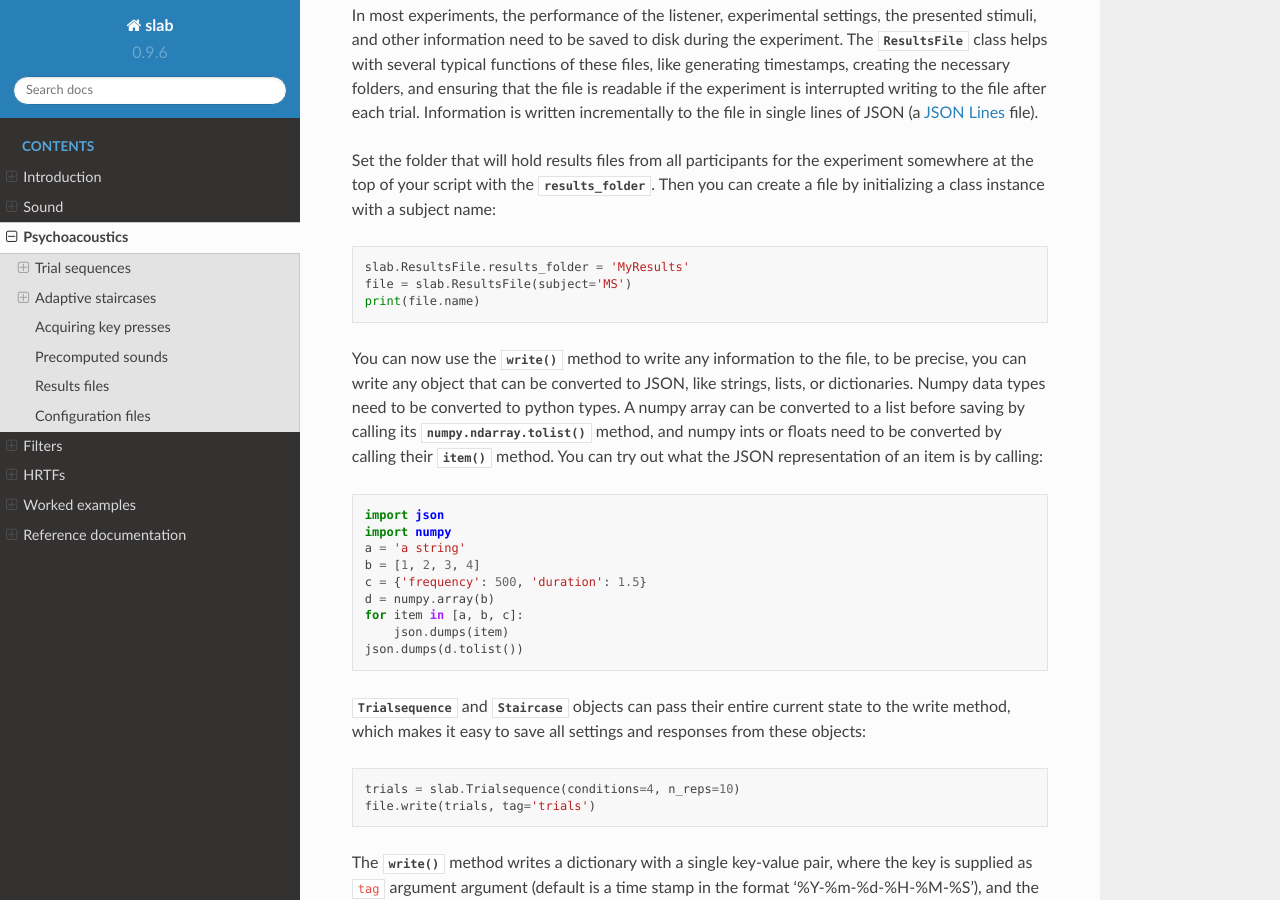
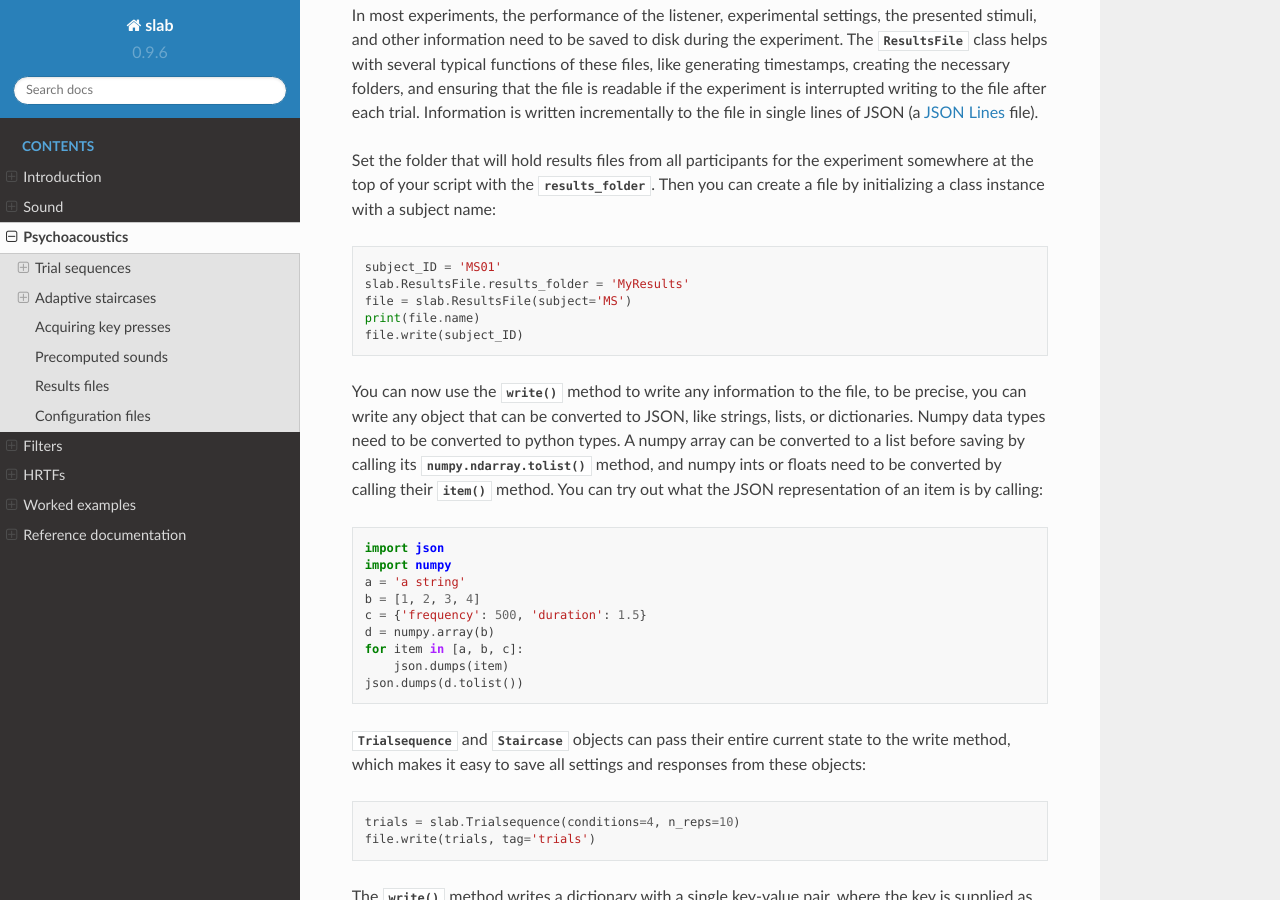
Before and after one commit to DrMarc/slab, a Sphinx documentation site: the page built from docs/psychoacoustics.rst, in a window 1280 px wide and 900 px high, scrolled down 8576 px. Built offline with Sphinx 7.4.7 and the Read the Docs theme 2.0.0, drawn with Linux system fonts in a browser that asks for light colours; cross-references to code outside the pages are shown as plain code.

Commit message:
added to ResultsFile example

```diff
--- a/docs/psychoacoustics.rst
+++ b/docs/psychoacoustics.rst
@@ -382,9 +382,11 @@ the file in single lines of JSON (a `JSON Lines <http://jsonlines.org>`_ file).
 Set the folder that will hold results files from all participants for the experiment somewhere at the top of your script
 with the :data:`.results_folder`. Then you can create a file by initializing a class instance with a subject name::
 
+    subject_ID = 'MS01'
     slab.ResultsFile.results_folder = 'MyResults'
     file = slab.ResultsFile(subject='MS')
     print(file.name)
+    file.write(subject_ID)
 
 You can now use the :meth:`~ResultsFile.write` method to write any information to the file, to be precise, you can write
 any object that can be converted to JSON, like strings, lists, or dictionaries. Numpy data types need to be converted to
```
